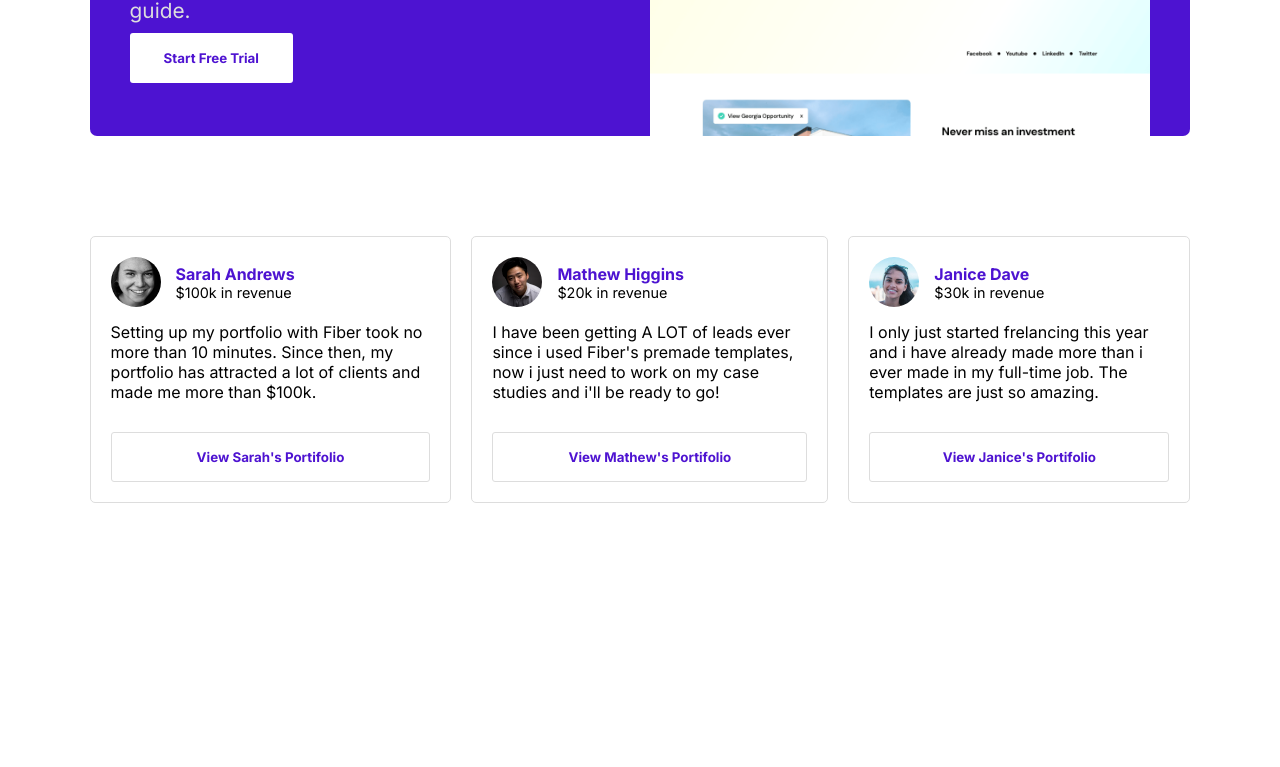
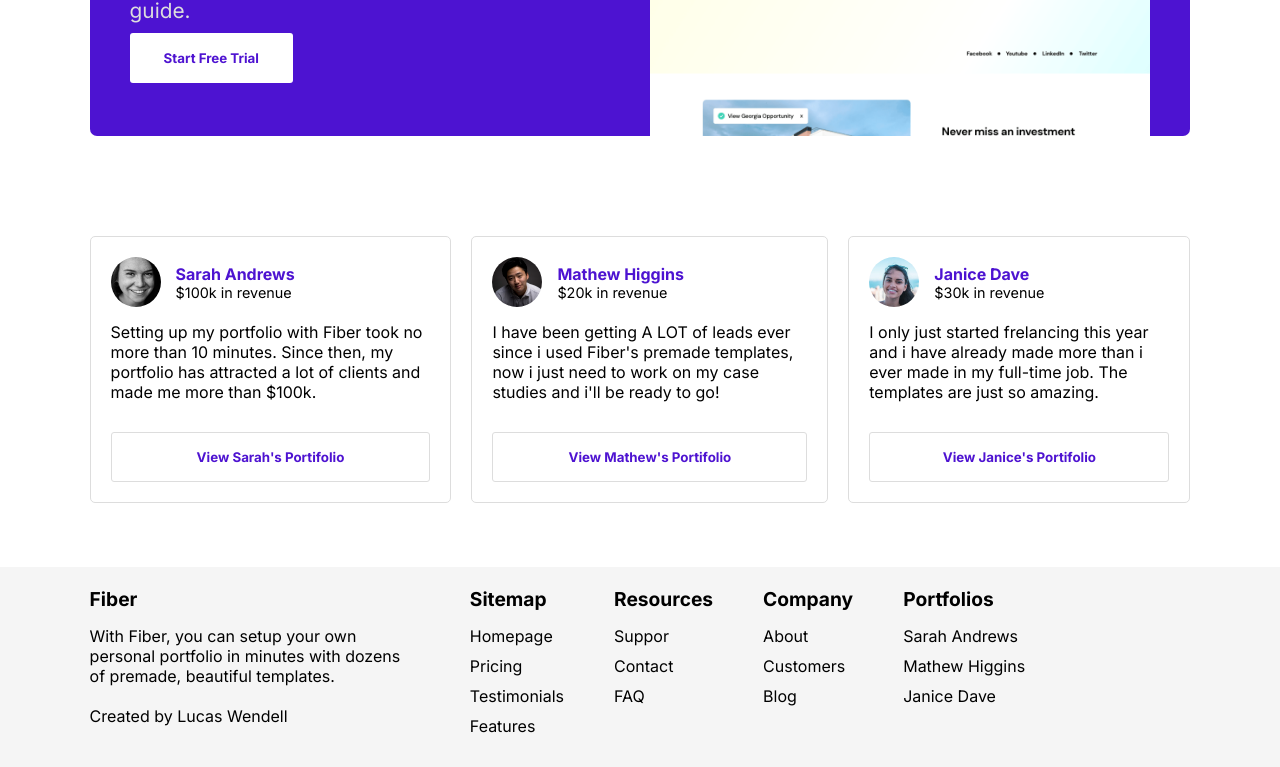
Before and after one commit to lucas-wendell/fiber-landing-page, a React (Vite) app: page / in a window 1280 px wide. Shown: the part 1466-2233 px from the top of the page. Before the commit the page ends 2033 px from the top, so only its background shows below. Built offline with nearby package versions, Linux system fonts and the light colour scheme.

Commit message:
creating footer

```diff
--- /dev/null
+++ b/src/components/Footer/index.jsx
@@ -0,0 +1,106 @@
+import { useState } from 'react';
+import { UlComponent } from '../UlComponent';
+import './style.css';
+
+export const Footer = () => {
+	const [links] = useState([
+		{
+			id: 1,
+			title: 'Sitemap',
+			links: [
+				{
+					linkTitle: 'Homepage',
+					url: '#',
+				},
+				{
+					linkTitle: 'Pricing',
+					url: '#',
+				},
+				{
+					linkTitle: 'Testimonials',
+					url: '#',
+				},
+				{
+					linkTitle: 'Features',
+					url: '#',
+				},
+			],
+		},
+		{
+			id: 2,
+			title: 'Resources',
+			links: [
+				{
+					linkTitle: 'Suppor',
+					url: '#',
+				},
+				{
+					linkTitle: 'Contact',
+					url: '#',
+				},
+				{
+					linkTitle: 'FAQ',
+					url: '#',
+				},
+			],
+		},
+		{
+			id: 3,
+			title: 'Company',
+			links: [
+				{
+					linkTitle: 'About',
+					url: '#',
+				},
+				{
+					linkTitle: 'Customers',
+					url: '#',
+				},
+				{
+					linkTitle: 'Blog',
+					url: '#',
+				},
+			],
+		},
+		{
+			id: 4,
+			title: 'Portfolios',
+			links: [
+				{
+					linkTitle: 'Sarah Andrews',
+					url: '#',
+				},
+				{
+					linkTitle: 'Mathew Higgins',
+					url: '#',
+				},
+				{
+					linkTitle: 'Janice Dave',
+					url: '#',
+				},
+			],
+		},
+	]);
+
+	return (
+		<footer className="footer">
+			<div className="content">
+				<div className="fiberDescription">
+					<div className="textDiv">
+						<h5>Fiber</h5>
+						<p>
+							With Fiber, you can setup your own personal portfolio in minutes
+							with dozens of premade, beautiful templates.
+						</p>
+					</div>
+					<p className="createdBy">Created by Lucas Wendell</p>
+				</div>
+				<div className="linksContainer">
+					{links.map(({ id, title, links }) => (
+						<UlComponent key={id} title={title} links={links} />
+					))}
+				</div>
+			</div>
+		</footer>
+	);
+};
--- /dev/null
+++ b/src/components/Footer/style.css
@@ -0,0 +1,33 @@
+.footer {
+	min-height: 200px;
+	padding: 20px 7% 0 7%;
+	background-color: #f5f5f5;
+}
+
+.footer .content {
+	gap: 50px;
+	width: 100%;
+	height: 100%;
+	display: flex;
+	align-items: center;
+	align-items: flex-start;
+}
+
+.footer .linksContainer {
+	gap: 50px;
+	display: flex;
+	align-items: flex-start;
+}
+
+.footer .fiberDescription {
+	width: 30%;
+}
+
+.footer .fiberDescription .textDiv h5 {
+	font-size: 1.2rem;
+	margin-bottom: 15px;
+}
+
+.footer .fiberDescription .createdBy {
+	margin-top: 20px;
+}
--- /dev/null
+++ b/src/components/UlComponent/index.jsx
@@ -0,0 +1,16 @@
+import './style.css';
+
+export const UlComponent = ({ title, links }) => {
+	return (
+		<div className="ulContainer">
+			<h5>{title}</h5>
+			<ul className="ul">
+				{links.map(({ linkTitle, url }, index) => (
+					<li key={index}>
+						<a href={url}>{linkTitle}</a>
+					</li>
+				))}
+			</ul>
+		</div>
+	);
+};
--- /dev/null
+++ b/src/components/UlComponent/style.css
@@ -0,0 +1,22 @@
+.ulContainer {
+	gap: 15px;
+	display: flex;
+	flex-direction: column;
+	align-items: flex-start;
+}
+
+.ulContainer h5 {
+	font-size: 1.2rem;
+}
+
+.ulContainer .ul {
+	gap: 10px;
+	display: flex;
+	list-style: none;
+	flex-direction: column;
+}
+
+.ulContainer .ul li a {
+	color: #000;
+	text-decoration: none;
+}
--- a/src/pages/Home/index.jsx
+++ b/src/pages/Home/index.jsx
@@ -1,4 +1,5 @@
 import { DescriptionSection } from '../../components/DescriptionSection';
+import { Footer } from '../../components/Footer';
 import { InformationSection } from '../../components/InformationSection';
 import './style.css';
 
@@ -7,6 +8,7 @@ export const Home = () => {
 		<>
 			<DescriptionSection />;
 			<InformationSection />
+			<Footer />
 		</>
 	);
 };
```
